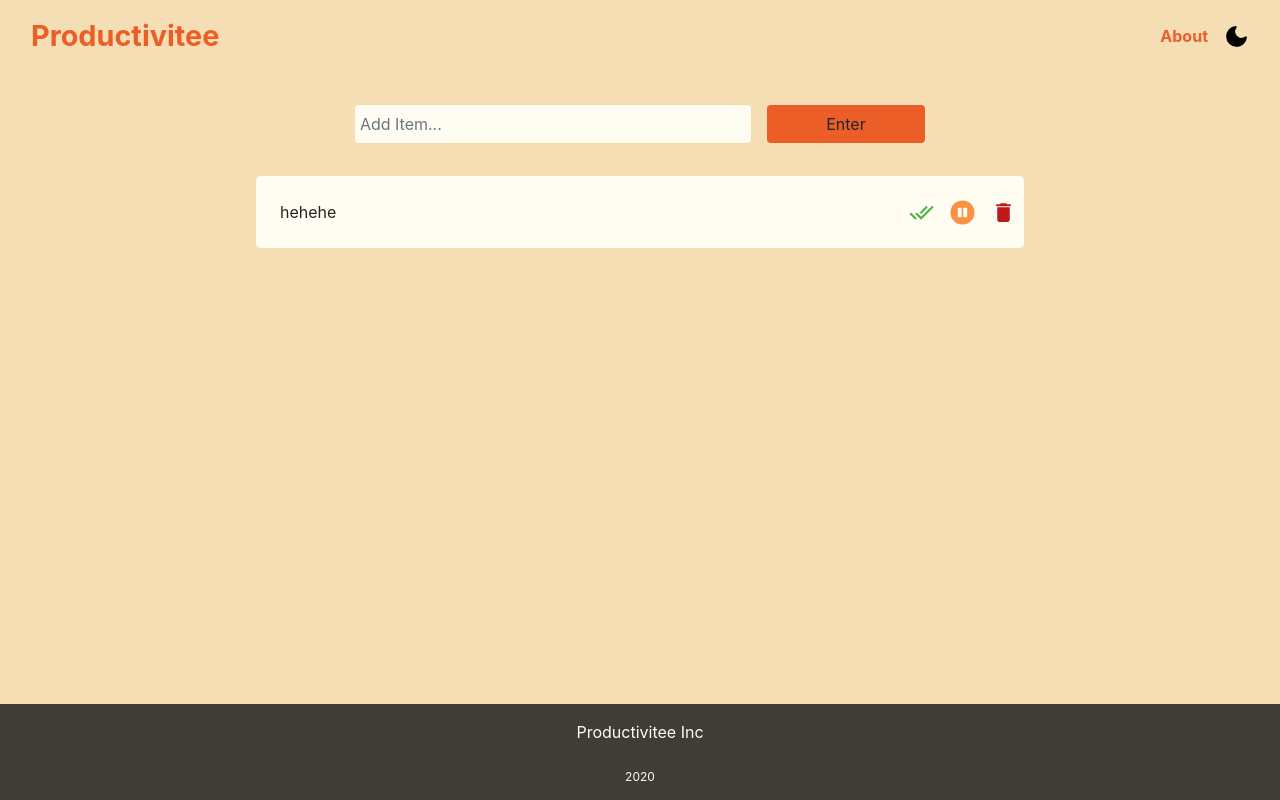
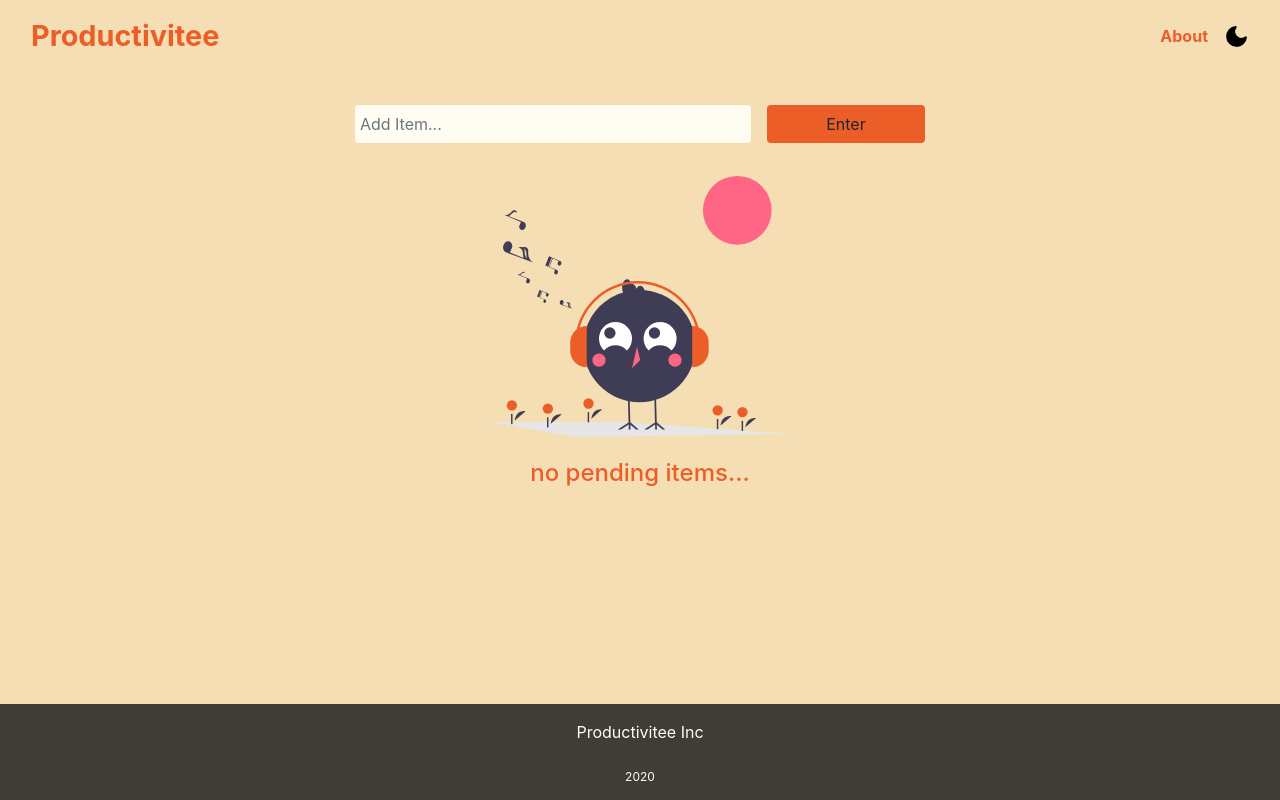
Before and after one commit to Kiptim54/Productivity, a React (Create React App) app: page / in a window 1280 px wide. Built offline with nearby package versions, Linux system fonts and the light colour scheme.

Commit message:
add implemented reducer for the first todos but not completed todos; and abstracted reducer function

```diff
--- a/src/components/Productivity.js
+++ b/src/components/Productivity.js
@@ -4,71 +4,13 @@ import { v4 as uuidv4 } from 'uuid';
 import CompleteTodos from './CompletedTodos';
 import ProgressBar from 'react-bootstrap/ProgressBar';
 import useLocalStorage from './useLocalStorage';
-
-const ACTIONS = {
-    ADD: 'add',
-    DELETE: 'delete',
-    EDIT: 'edit',
-    PAUSE: 'pause',
-    UNPAUSE: 'unpause',
-    UPDATE: 'update',
-};
-
-const reducer = (state, action) => {
-    console.log(state , "this is the state and what we should return");
-    const { type, payload } = action;
-    switch (type) {
-        case ACTIONS.ADD: {
-            console.log('in the add reducer function');
-            state.reducerTodos = [...state.reducerTodos, payload.Todo];
-            console.log(state)
-            return state
-        }
-
-        case ACTIONS.DELETE: {
-            return state.reducerTodos.filter((todo) => todo.id != payload.id);
-        }
-
-        case ACTIONS.EDIT: {
-            const newTodos = [...state.reducerTodos];
-            newTodos.map((todo) => {
-                if (todo.id === payload.id) {
-                    todo.name = payload.value;
-                }
-            });
-            return newTodos;
-        }
-
-        case ACTIONS.PAUSE: {
-            const newTodos = [...state.reducerTodos];
-            newTodos.map((todo) => {
-                if (todo.id === payload.id) {
-                    todo.status = 'paused';
-                }
-            });
-            return newTodos;
-        }
-
-        case ACTIONS.UNPAUSE: {
-            const newTodos = [...state.reducerTodos];
-            newTodos.map((todo) => {
-                if (todo.id === payload.id) {
-                    todo.status = 'new';
-                }
-            });
-            return newTodos;
-        }
-
-        default:
-            throw new Error('does not match any case');
-    }
-};
+import reducer from './reducer';
 
 function Productivity() {
     const [todo, setTodo] = useState('');
     const [todos, setTodos] = useLocalStorage('todos', []);
     const [state, dispatch] = useReducer(reducer, {
-        reducerTodos: [{ name: 'hehehe', id: 1, status: 'new' }],
+        reducerTodos: [],
         reducercompletedTodos: [],
     });
     const [completedTodos, setCompleteTodo] = useLocalStorage(
@@ -86,10 +28,6 @@ function Productivity() {
     useEffect(() => {
         UpdateProgressBar();
     }, [todos, completedTodos]);
-
-    useEffect(() => {
-        console.log('updating reducer todos', reducerTodos);
-    }, [state]);
 
     const updateInput = (input) => {
         setTodo(input);
@@ -132,13 +70,13 @@ function Productivity() {
 
     function addCompleteTodo(id) {
         // 1. move item to the completed array: completedTodos
-        const item = todos.find((todoItem) => todoItem.id === id);
+        const item = reducerTodos.find((todoItem) => todoItem.id === id);
         item.status = 'complete';
         const newCompleteTodo = [...completedTodos, item];
         setCompleteTodo(newCompleteTodo);
 
         // 2. delete it from the current todo list: todos
-        deleteTodo(id);
+        dispatch({ type: ACTIONS.DELETE, payload: { id } });
     }
 
     function deleteCompleteTodo(id) {
@@ -151,7 +89,8 @@ function Productivity() {
         // find the selected todo in the completed todo list and move it to the active todo section
         const seletedTodo = completedTodos.find((todo) => todo.id === id);
         seletedTodo.status = 'new';
-        setTodos([...todos, seletedTodo]);
+        // setTodos([...todos, seletedTodo]);
+        dispatch({ type: ACTIONS.ADD, payload: { Todo: seletedTodo } });
 
         // remove from the completed todo list
         deleteCompleteTodo(id);
--- /dev/null
+++ b/src/components/reducer.js
@@ -0,0 +1,60 @@
+const ACTIONS = {
+    ADD: 'add',
+    DELETE: 'delete',
+    EDIT: 'edit',
+    PAUSE: 'pause',
+    UNPAUSE: 'unpause',
+    UPDATE: 'update',
+};
+
+const reducer = (state, action) => {
+    const { type, payload } = action;
+    switch (type) {
+        case ACTIONS.ADD: {
+            const reducerTodos = [...state.reducerTodos, payload.Todo];
+            return { ...state, reducerTodos };
+        }
+
+        case ACTIONS.DELETE: {
+            const reducerTodos = state.reducerTodos.filter(
+                (todo) => todo.id != payload.id
+            );
+            return { ...state, reducerTodos };
+        }
+
+        case ACTIONS.EDIT: {
+            const reducerTodos = [...state.reducerTodos];
+            reducerTodos.map((todo) => {
+                if (todo.id === payload.id) {
+                    todo.name = payload.value;
+                }
+            });
+            return { ...state, ...reducerTodos };
+        }
+
+        case ACTIONS.PAUSE: {
+            const reducerTodos = [...state.reducerTodos];
+            reducerTodos.map((todo) => {
+                if (todo.id === payload.id) {
+                    todo.status = 'paused';
+                }
+            });
+            return { ...state, reducerTodos };
+        }
+
+        case ACTIONS.UNPAUSE: {
+            const reducerTodos = [...state.reducerTodos];
+            reducerTodos.map((todo) => {
+                if (todo.id === payload.id) {
+                    todo.status = 'new';
+                }
+            });
+            return { ...state, ...reducerTodos };
+        }
+
+        default:
+            throw new Error('does not match any case');
+    }
+};
+
+export default reducer;
```
